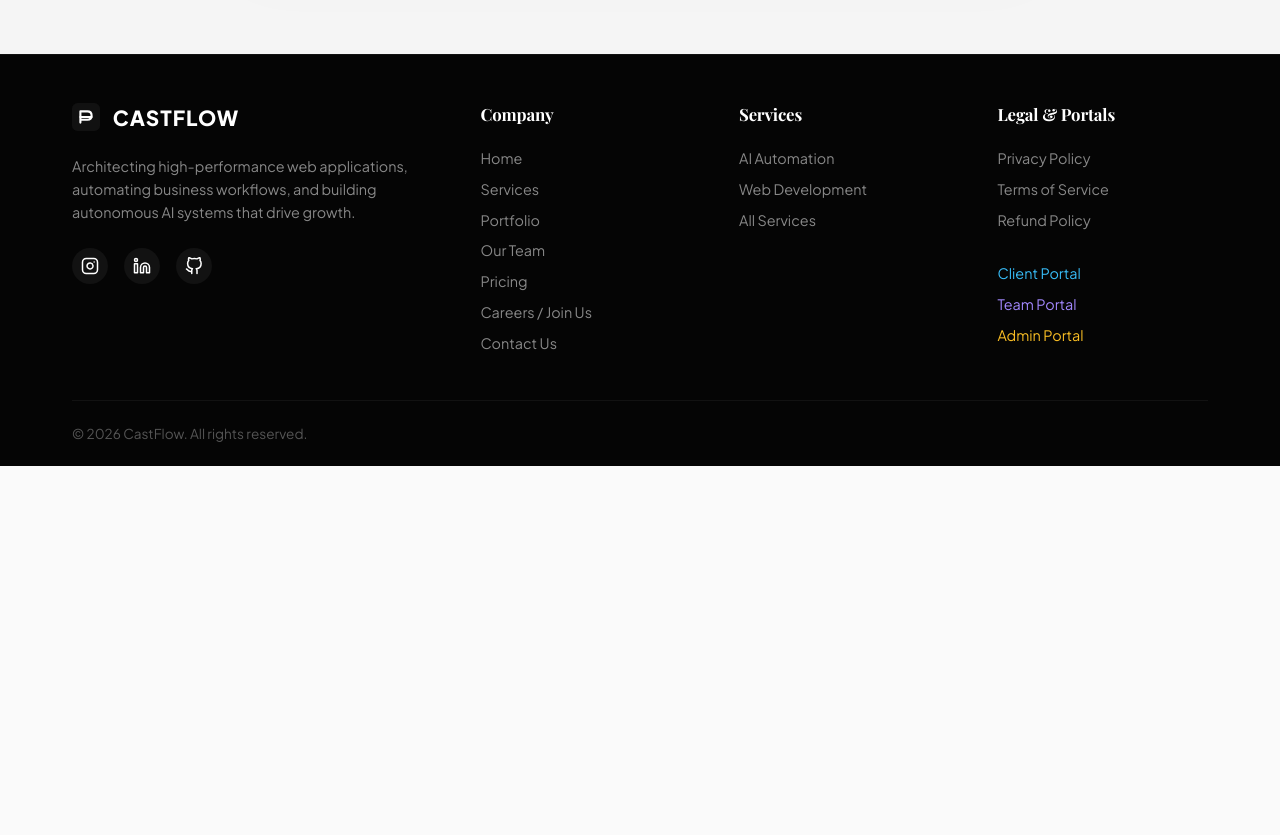
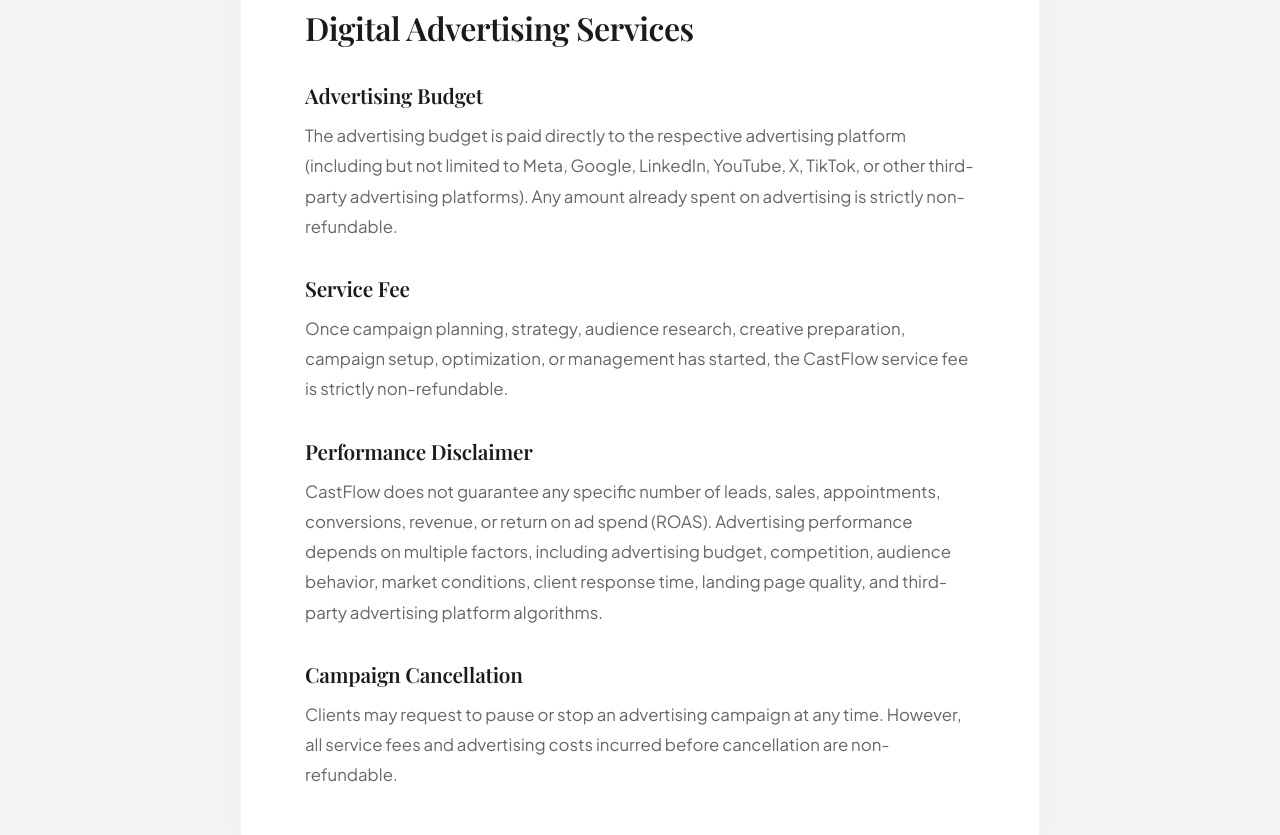
Before and after one commit to workbinodshaw-design/binodsite, a React (Vite) app: page /refund-policy in a window 1280 px wide. Shown: the part 2040-2875 px from the top of the page. Before the commit the page ends 2506 px from the top, so only its background shows below. Built offline with nearby package versions, Linux system fonts and the light colour scheme; no server answers; a web font is replaced by a local one.

Commit message:
Append Digital Advertising Services section to Refund Policy with fade-up animation

```diff
--- a/src/pages/RefundPolicy.jsx
+++ b/src/pages/RefundPolicy.jsx
@@ -1,5 +1,6 @@
 import React, { useEffect } from 'react';
 import { RefreshCcw } from 'lucide-react';
+import { motion } from 'framer-motion';
 
 const RefundPolicy = () => {
   useEffect(() => {
@@ -83,6 +84,52 @@
               </p>
             </div>
 
+            <motion.div
+              initial={{ opacity: 0, y: 30 }}
+              whileInView={{ opacity: 1, y: 0 }}
+              viewport={{ once: true, margin: "-100px" }}
+              transition={{ duration: 0.6, ease: "easeOut" }}
+              style={{
+                marginTop: '1rem',
+                paddingTop: '3.5rem',
+                borderTop: '1px solid rgba(0,0,0,0.08)'
+              }}
+            >
+              <h2 style={{ fontSize: '2rem', fontWeight: 600, marginBottom: '2rem', color: '#1A1A1A', letterSpacing: '-0.5px' }}>
+                Digital Advertising Services
+              </h2>
+
+              <div style={{ display: 'flex', flexDirection: 'column', gap: '2rem' }}>
+                <div>
+                  <h3 style={{ fontSize: '1.3rem', fontWeight: 600, marginBottom: '0.75rem', color: '#1A1A1A' }}>Advertising Budget</h3>
+                  <p style={{ color: '#666', lineHeight: 1.8, fontSize: '1.05rem' }}>
+                    The advertising budget is paid directly to the respective advertising platform (including but not limited to Meta, Google, LinkedIn, YouTube, X, TikTok, or other third-party advertising platforms). Any amount already spent on advertising is strictly non-refundable.
+                  </p>
+                </div>
+
+                <div>
+                  <h3 style={{ fontSize: '1.3rem', fontWeight: 600, marginBottom: '0.75rem', color: '#1A1A1A' }}>Service Fee</h3>
+                  <p style={{ color: '#666', lineHeight: 1.8, fontSize: '1.05rem' }}>
+                    Once campaign planning, strategy, audience research, creative preparation, campaign setup, optimization, or management has started, the CastFlow service fee is strictly non-refundable.
+                  </p>
+                </div>
+
+                <div>
+                  <h3 style={{ fontSize: '1.3rem', fontWeight: 600, marginBottom: '0.75rem', color: '#1A1A1A' }}>Performance Disclaimer</h3>
+                  <p style={{ color: '#666', lineHeight: 1.8, fontSize: '1.05rem' }}>
+                    CastFlow does not guarantee any specific number of leads, sales, appointments, conversions, revenue, or return on ad spend (ROAS). Advertising performance depends on multiple factors, including advertising budget, competition, audience behavior, market conditions, client response time, landing page quality, and third-party advertising platform algorithms.
+                  </p>
+                </div>
+
+                <div>
+                  <h3 style={{ fontSize: '1.3rem', fontWeight: 600, marginBottom: '0.75rem', color: '#1A1A1A' }}>Campaign Cancellation</h3>
+                  <p style={{ color: '#666', lineHeight: 1.8, fontSize: '1.05rem' }}>
+                    Clients may request to pause or stop an advertising campaign at any time. However, all service fees and advertising costs incurred before cancellation are non-refundable.
+                  </p>
+                </div>
+              </div>
+            </motion.div>
+
           </div>
         </div>
       </section>
```
